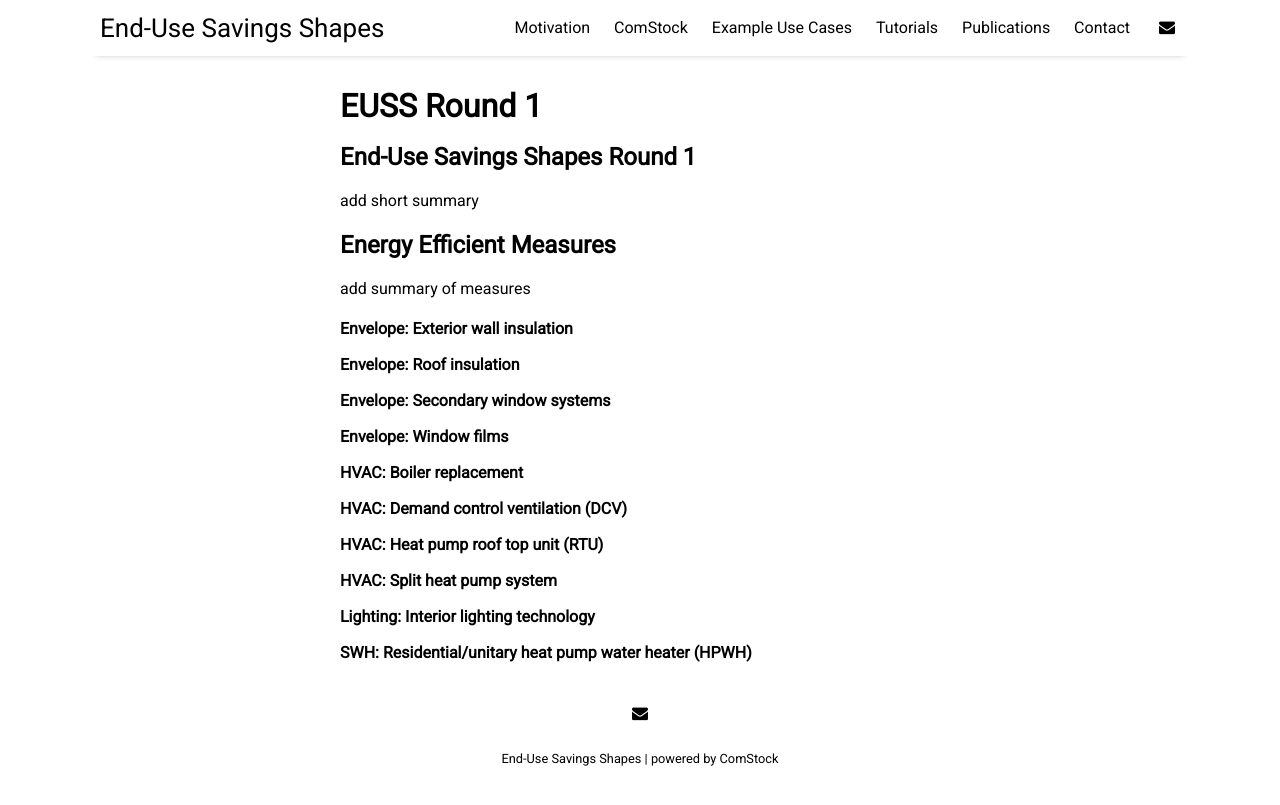
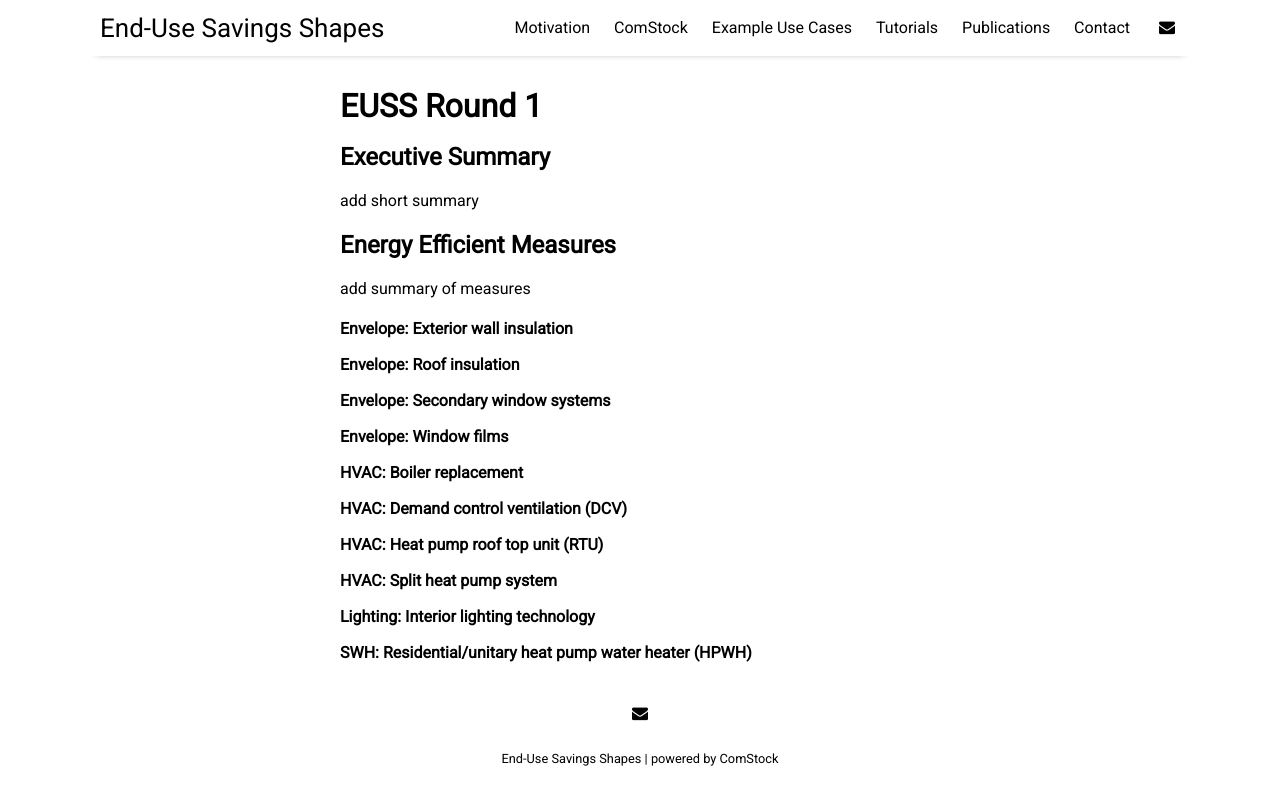
Before and after one commit to laurenklun/ComStock.github.io, a Jekyll site: the page built from _posts/2016-12-12-euss_round_1.md, in a window 1280 px wide. Shown: the top 805 px of the page. Built offline with Jekyll 4.4.1, drawn with Linux system fonts in a browser that asks for light colours; nearby versions of some CDN libraries.

Commit message:
cleaning

```diff
--- a/_posts/2016-12-12-euss_round_1.md
+++ b/_posts/2016-12-12-euss_round_1.md
@@ -6,7 +6,7 @@ tags: [documentation,sample]
 image: euss_round_1.png
 ---
 
-## End-Use Savings Shapes Round 1
+## Executive Summary
 add short summary
 
 ## Energy Efficient Measures
```
